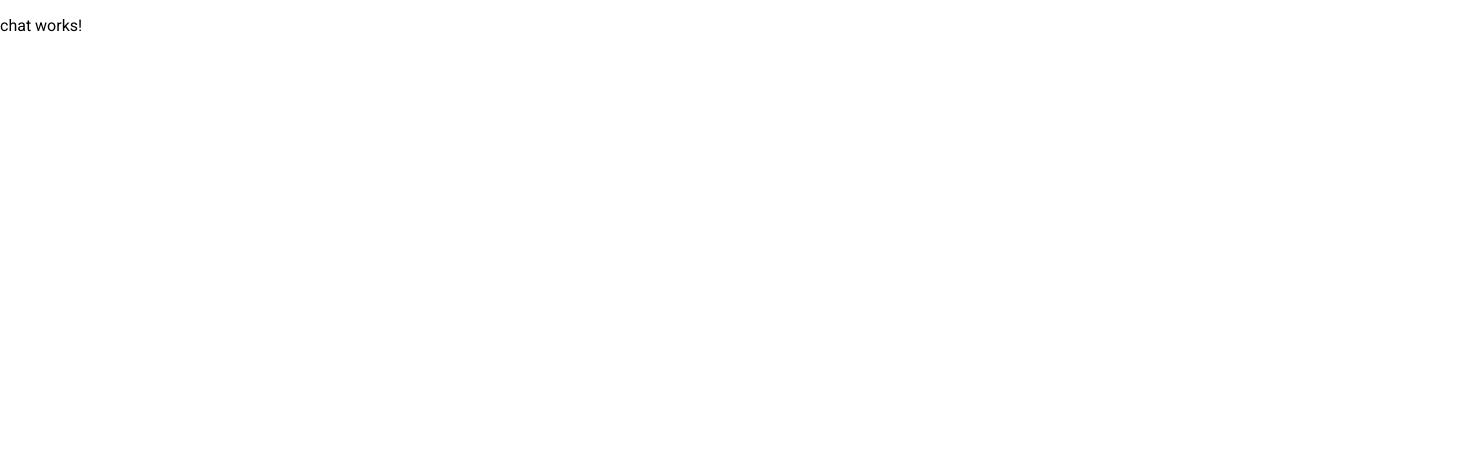
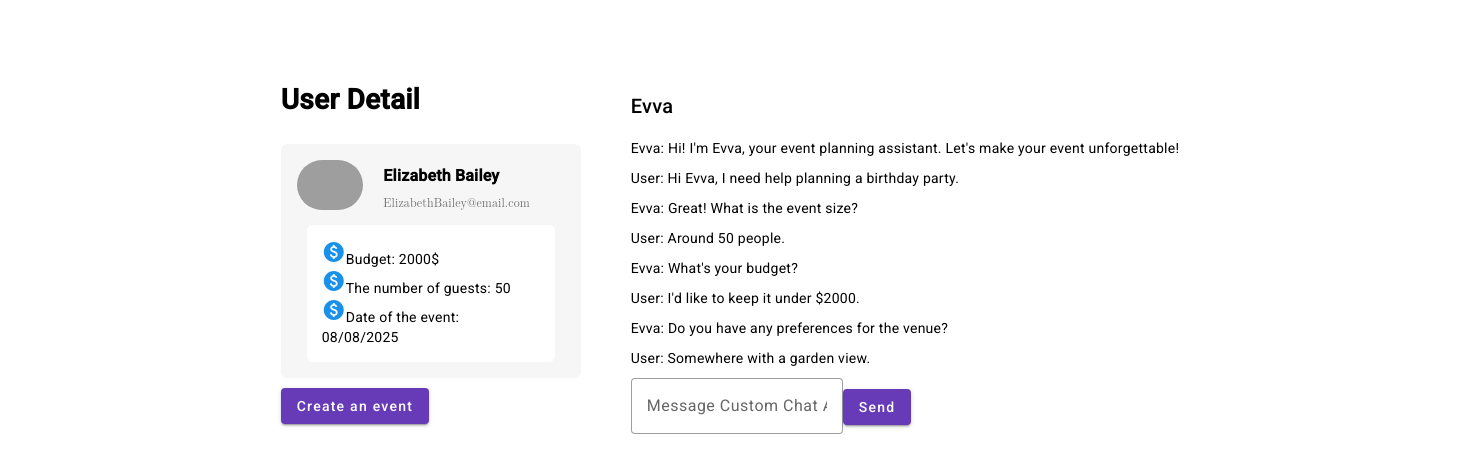
Before and after one commit to IlanKal/Evva, an Angular app in the folder Frontend/Evva/: page /chat in a window 1280 px wide. Shown: the top 472 px of the page, 1460 px wide, since content can reach past the window. Built offline with nearby package versions, Linux system fonts and the light colour scheme; grey boxes are pictures that could not be loaded.

Commit message:
css person card

```diff
--- /dev/null
+++ b/Frontend/Evva/src/app/models/mock-data.ts
@@ -0,0 +1,18 @@
+    export const mockUser = {
+    name: 'Elizabeth Bailey',
+    email: 'ElizabethBailey@email.com',
+    budget: 2000,
+    guests: 50,
+    eventDate: '08/08/2025'
+  };
+
+  export const mockChat = [
+    { sender: 'Evva', message: "Hi! I'm Evva, your event planning assistant. Let's make your event unforgettable!" },
+    { sender: 'User', message: 'Hi Evva, I need help planning a birthday party.' },
+    { sender: 'Evva', message: 'Great! What is the event size?' },
+    { sender: 'User', message: 'Around 50 people.' },
+    { sender: 'Evva', message: "What's your budget?" },
+    { sender: 'User', message: "I'd like to keep it under $2000." },
+    { sender: 'Evva', message: 'Do you have any preferences for the venue?' },
+    { sender: 'User', message: 'Somewhere with a garden view.' }
+  ];
--- /dev/null
+++ b/Frontend/Evva/src/app/modules/chat/components/chat-window/chat-window.component.html
@@ -0,0 +1,16 @@
+<div class="chat-window">
+    <h2>Evva</h2>
+
+    <div class="messages">
+      <div *ngFor="let msg of chatMessages" [class.user]="msg.sender === 'User'" [class.evva]="msg.sender === 'Evva'">
+        <span>{{ msg.sender }}:</span> {{ msg.message }}
+      </div>
+    </div>
+
+    <div class="input-area">
+      <mat-form-field appearance="outline">
+        <input matInput placeholder="Message Custom Chat AI" [(ngModel)]="newMessage">
+      </mat-form-field>
+      <button mat-raised-button color="primary" (click)="sendMessage()">Send</button>
+    </div>
+  </div>
--- /dev/null
+++ b/Frontend/Evva/src/app/modules/chat/components/chat-window/chat-window.component.scss
@@ -0,0 +1,10 @@
+.chat-window {
+    flex-grow: 1;
+  }
+
+  .messages div {
+    margin-bottom: 10px;
+  }
+
+  .input-area {
+  }
--- /dev/null
+++ b/Frontend/Evva/src/app/modules/chat/components/chat-window/chat-window.component.ts
@@ -0,0 +1,25 @@
+import { Component } from '@angular/core';
+import { MatInputModule } from '@angular/material/input';
+import { MatButtonModule } from '@angular/material/button';
+import { FormsModule } from '@angular/forms'; // לייבא את FormsModule
+import { mockChat } from '../../../../models/mock-data';
+import { CommonModule } from '@angular/common';
+
+@Component({
+  selector: 'app-chat-window',
+  standalone: true,
+  imports: [MatInputModule, MatButtonModule, FormsModule, CommonModule], // הוספת FormsModule
+  templateUrl: './chat-window.component.html',
+  styleUrls: ['./chat-window.component.scss']
+})
+export class ChatWindowComponent {
+  chatMessages = mockChat;
+  newMessage: string = ''; // הוספת משתנה ל-ngModel
+
+  sendMessage() {
+    if (this.newMessage.trim()) {
+      this.chatMessages.push({ sender: 'User', message: this.newMessage });
+      this.newMessage = ''; // ניקוי התיבה לאחר שליחה
+    }
+  }
+}
--- a/Frontend/Evva/src/app/modules/chat/components/chat/chat.component.html
+++ b/Frontend/Evva/src/app/modules/chat/components/chat/chat.component.html
@@ -1 +1,4 @@
-<p>chat works!</p>
+<div class="chat-layout">
+    <app-user-detail></app-user-detail>
+    <app-chat-window></app-chat-window>
+  </div>
--- a/Frontend/Evva/src/app/modules/chat/components/chat/chat.component.scss
+++ b/Frontend/Evva/src/app/modules/chat/components/chat/chat.component.scss
@@ -0,0 +1,8 @@
+.chat-layout {
+    display: flex;
+    gap: 50px;
+    width: 100%;
+    height: calc(100% - 180px);
+    justify-content: center;
+    padding: 90px;
+  }
--- /dev/null
+++ b/Frontend/Evva/src/app/modules/chat/components/user-detail/user-detail.component.html
@@ -0,0 +1,52 @@
+<div class="title-container">
+    <span class="title">
+        User Detail
+    </span>
+</div>
+
+<mat-card class="user-card">
+    <mat-card-header>
+        <div>
+            <img class="face-img"
+                src="https://upload.wikimedia.org/wikipedia/commons/thumb/6/6a/JavaScript-logo.png/600px-JavaScript-logo.png"
+                alt="לוגו של JavaScript">
+        </div>
+        <div class="m-l-20">
+
+            <mat-card-title class="user-name">{{ user.name }}</mat-card-title>
+            <mat-card-subtitle class="email">{{ user.email }}</mat-card-subtitle>
+        </div>
+    </mat-card-header>
+
+    <mat-card-content>
+        <div class="inner-card">
+
+            <div>
+                <mat-icon class="icon">paid</mat-icon>
+                <span>Budget:</span>
+                <span>
+                    {{ user.budget }}$
+                </span>
+            </div>
+            <div>
+                <mat-icon class="icon">paid</mat-icon>
+                <span>The number of guests:</span>
+                <span>
+                    {{ user.guests }}
+                </span>
+            </div>
+            <div>
+                <mat-icon class="icon">paid</mat-icon>
+                <span>Date of the event:</span>
+                <span>
+                    {{ user.eventDate }}
+                </span>
+            </div>
+        </div>
+    </mat-card-content>
+
+</mat-card>
+
+<div>
+    <button mat-raised-button color="primary" (click)="createEvent()">Create an event</button>
+</div>
--- /dev/null
+++ b/Frontend/Evva/src/app/modules/chat/components/user-detail/user-detail.component.scss
@@ -0,0 +1,51 @@
+mat-card {
+    width: 300px;
+}
+
+button {
+    margin-top: 10px;
+}
+
+.user-card {
+    box-shadow: 0px 0px;
+    width: 300px;
+    background: rgb(247 246 246);
+    border-radius: 6px;
+
+}
+
+.title-container {
+    margin-bottom: 30px;
+}
+
+.title {
+    font-family: 'Roboto';
+    font-weight: bold;
+    font-size: 28px;
+}
+
+.face-img {
+    height: 50px;
+    border-radius: 26px;
+}
+
+.user-name {
+    font-size: 16px;
+    font-weight: 700;
+}
+
+.email {
+    font-size: 12px;
+    font-family: math;
+}
+
+.inner-card {
+    background: white;
+    border-radius: 6px;
+    margin: 10px;
+    padding: 15px;
+}
+
+.icon {
+    color: #1991eb;
+}
--- /dev/null
+++ b/Frontend/Evva/src/app/modules/chat/components/user-detail/user-detail.component.ts
@@ -0,0 +1,20 @@
+import { Component } from '@angular/core';
+import { mockUser } from '../../../../models/mock-data';
+import { MatCardModule } from '@angular/material/card';
+import { MatButtonModule } from '@angular/material/button';
+import { MatIconModule } from '@angular/material/icon';
+
+@Component({
+  selector: 'app-user-detail',
+  standalone: true,
+  imports: [MatCardModule, MatButtonModule, MatIconModule],
+  templateUrl: './user-detail.component.html',
+  styleUrls: ['./user-detail.component.scss']
+})
+export class UserDetailComponent {
+  user = mockUser;
+
+  createEvent() {
+    alert('Event creation not implemented yet!');
+  }
+}
--- a/Frontend/Evva/src/index.html
+++ b/Frontend/Evva/src/index.html
@@ -1,5 +1,6 @@
 <!doctype html>
-<html lang="en">
+<html style="height: 100%;" lang="en">
+
 <head>
   <meta charset="utf-8">
   <title>Evva</title>
@@ -9,7 +10,9 @@
   <link href="https://fonts.googleapis.com/css2?family=Roboto:wght@300;400;500&display=swap" rel="stylesheet">
   <link href="https://fonts.googleapis.com/icon?family=Material+Icons" rel="stylesheet">
 </head>
+
 <body class="mat-typography">
   <app-root></app-root>
 </body>
+
 </html>
--- a/Frontend/Evva/src/styles.scss
+++ b/Frontend/Evva/src/styles.scss
@@ -1,4 +1,12 @@
-/* You can add global styles to this file, and also import other style files */
+@import '@angular/material/prebuilt-themes/deeppurple-amber.css';
 
-html, body { height: 100%; }
-body { margin: 0; font-family: Roboto, "Helvetica Neue", sans-serif; }
+body {
+    font-family: Arial, sans-serif;
+    margin: 0;
+    padding: 0;
+    height: 100%;
+}
+
+.m-l-20 {
+    margin-left: 20px;
+}
```
Also changed, not shown: Frontend/Evva/src/app/modules/chat/components/chat/chat.component.ts (+4 -3 lines), 2 other files (tests, documents, lock files or other folders).
